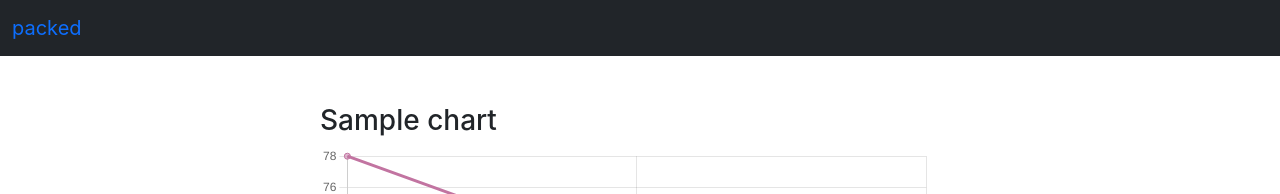
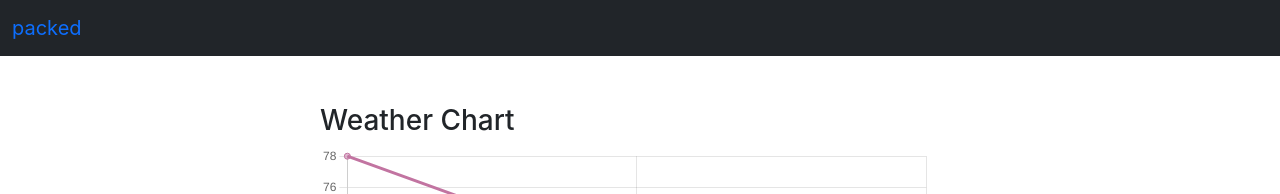
Before and after one commit to Junnanella/Packed, a React (Create React App) app in the folder ghi/: page /travel_details in a window 1280 px wide. Shown: the top 194 px of the page. Built offline with nearby package versions, Linux system fonts and the light colour scheme.

Commit message:
Renamed weather chart components

```diff
--- a/ghi/src/AfterSubmit/Charts.js
+++ b/ghi/src/AfterSubmit/WeatherChart.js
@@ -27,7 +27,7 @@ const useWeatherData = () => {
   return weather;
 };
 
-export default function Chart() {
+export default function WeatherChart() {
   const weather = useWeatherData();
 
   const date_list = weather.map(({ date }) => date);
@@ -42,18 +42,12 @@ export default function Chart() {
         borderColor: "rgb(194, 116, 161)",
         data: temp_list,
       },
-      //   {
-      //     label: "Flight Costs",
-      //     backgroundColor: "rgba(71, 225, 167, 0.5)",
-      //     borderColor: "rgb(71, 225, 167)",
-      //     data: [165, 259, 290, 181, 256, 255, 340, 290, 175, 180, 77, 167],
-      //   },
     ],
   };
 
   return (
     <div className="offset-3 col-6">
-      <h3 className="mt-5">Sample chart</h3>
+      <h3 className="mt-5">Weather Chart</h3>
       <Line data={data} options={{ responsive: true }} />
     </div>
   );
--- a/ghi/src/MainPages/TravelDetailPage.js
+++ b/ghi/src/MainPages/TravelDetailPage.js
@@ -1,6 +1,6 @@
 // import { useEffect } from "react";
 import { useSearchParams } from "react-router-dom";
-import Chart from "../AfterSubmit/Charts";
+import Chart from "../AfterSubmit/WeatherChart";
 
 export default function TravelDetailPage() {
   const [searchParams] = useSearchParams();
```
